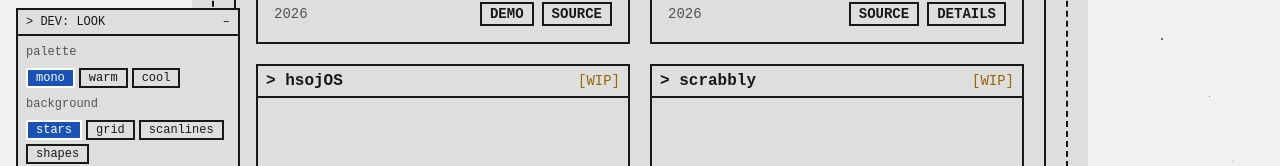
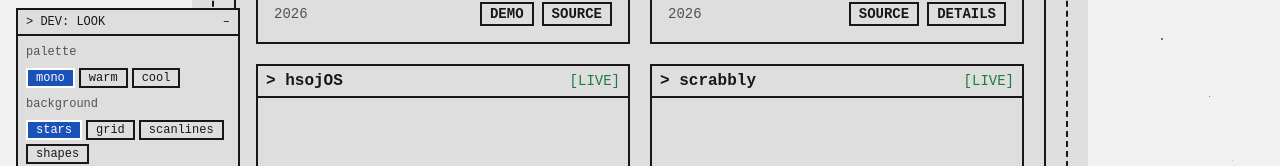
Before and after one commit to Hsoj-dev/hsoj.is-a.dev, a SvelteKit app: page /projects in a window 1280 px wide. Shown: the part 610-776 px from the top of the page. Built offline with nearby package versions, Linux system fonts and the light colour scheme.

Commit message:
feat: update hsojTab project

```diff
--- a/src/app.css
+++ b/src/app.css
@@ -3,6 +3,7 @@
 @plugin '@tailwindcss/typography';
 @source "./routes/projects/hsojOS";
 @source "./routes/projects/hsoj-tab/";
+@source "./routes/projects/hsojTab/";
 
 @plugin "daisyui" {
   themes: false;
--- a/src/lib/projects.ts
+++ b/src/lib/projects.ts
@@ -42,7 +42,7 @@ export const projects: Project[] = [
         slug: 'hsojOS',
         name: 'hsojOS',
         tagline: 'My Personal WebOS',
-        status: 'wip',
+        status: 'live',
         year: 2026,
         stack: ['Svelte', 'TypeScript', 'Tailwind'],
         repo: 'https://github.com/Hsoj-dev/hsojOS',
@@ -52,7 +52,7 @@ export const projects: Project[] = [
         slug: 'scrabbly',
         name: 'scrabbly',
         tagline: 'A Scrabble Training CLI App',
-        status: 'wip',
+        status: 'live',
         year: 2026,
         stack: ['JavaScript'],
         page: '/projects/scrabbly',
@@ -70,13 +70,13 @@ export const projects: Project[] = [
     demo: 'https://saypi.blog',
   },
   {
-      slug: 'hsoj-tab',
+      slug: 'hsojTab',
       name: 'hsoj-tab',
       tagline: 'My Personal New Tab Page',
-      status: 'wip',
+      status: 'live',
       year: 2026,
       stack: ['Svelte', 'TypeScript', 'Tailwind'],
       repo: 'https://github.com/Hsoj-dev/hsoj-tab',
-      demo: 'https://hsoj.is-a.dev/projects/hsoj-tab'
+      demo: 'https://hsoj.is-a.dev/projects/hsojTab'
   },
 ];
--- a/src/routes/projects/hsojTab/+page.svelte
+++ b/src/routes/projects/hsojTab/+page.svelte
@@ -1,4 +1,4 @@
-<!-- src\routes\projects\hsoj-tab\+page.svelte -->
+<!-- src\routes\projects\hsojTab\+page.svelte -->
 <script lang="ts">
   import Clock from "./Clock.svelte";
   import SearchBar from "./SearchBar.svelte";
--- a/src/routes/projects/hsojTab/Clock.svelte
+++ b/src/routes/projects/hsojTab/Clock.svelte
@@ -1,4 +1,4 @@
-<!-- src\routes\projects\hsoj-tab\Clock.svelte -->
+<!-- src\routes\projects\hsojTab\Clock.svelte -->
 <script lang="ts">
     let now = $state<Date | null>(null);
 
--- a/src/routes/projects/hsojTab/NewsCard.svelte
+++ b/src/routes/projects/hsojTab/NewsCard.svelte
@@ -1,4 +1,4 @@
-<!-- src\routes\projects\hsoj-tab\NewsCard.svelte -->
+<!-- src\routes\projects\hsojTab\NewsCard.svelte -->
 <script lang="ts">
 	import { onMount } from 'svelte';
 	import { fade } from 'svelte/transition';
@@ -16,7 +16,7 @@
 
 	onMount(async () => {
 		try {
-			const res = await fetch('/projects/hsoj-tab/news');
+			const res = await fetch('/projects/hsojTab/news');
 			if (!res.ok) throw new Error(String(res.status));
 			const data: { articles: NewsArticle[] } = await res.json();
 			articles = data.articles;
--- a/src/routes/projects/hsojTab/Panel.svelte
+++ b/src/routes/projects/hsojTab/Panel.svelte
@@ -1,4 +1,4 @@
-<!-- src\routes\projects\hsoj-tab\Panel.svelte -->
+<!-- src\routes\projects\hsojTab\Panel.svelte -->
 <script lang="ts">
     import type { Snippet } from "svelte";
 
--- a/src/routes/projects/hsojTab/SearchBar.svelte
+++ b/src/routes/projects/hsojTab/SearchBar.svelte
@@ -1,4 +1,4 @@
-<!-- src\routes\projects\hsoj-tab\SearchBar.svelte -->
+<!-- src\routes\projects\hsojTab\SearchBar.svelte -->
 <script lang="ts">
 	import { onMount } from 'svelte';
 	import { loadJSON, saveJSON } from './storage';
@@ -9,7 +9,7 @@
 		{ id: 'bing', name: 'Bing', action: 'https://www.bing.com/search' }
 	] as const;
 
-	const KEY = 'hsoj-tab:engine';
+	const KEY = 'hsojTab:engine';
 
 	let engineId = $state<string>(ENGINES[0].id);
 	let loaded = $state(false);
--- a/src/routes/projects/hsojTab/Shortcuts.svelte
+++ b/src/routes/projects/hsojTab/Shortcuts.svelte
@@ -1,4 +1,4 @@
-<!-- src\routes\projects\hsoj-tab\Shortcuts.svelte -->
+<!-- src\routes\projects\hsojTab\Shortcuts.svelte -->
 <script lang="ts">
 	import { onMount } from 'svelte';
 	import Panel from './Panel.svelte';
@@ -6,7 +6,7 @@
 
 	type Shortcut = { id: string; name: string; url: string };
 
-	const KEY = 'hsoj-tab:shortcuts';
+	const KEY = 'hsojTab:shortcuts';
 
 	let shortcuts = $state<Shortcut[]>([]);
 	let loaded = $state(false);
--- a/src/routes/projects/hsojTab/Todo.svelte
+++ b/src/routes/projects/hsojTab/Todo.svelte
@@ -1,4 +1,4 @@
-<!-- src\routes\projects\hsoj-tab\Todo.svelte -->
+<!-- src\routes\projects\hsojTab\Todo.svelte -->
 <script lang="ts">
 	import { onMount } from 'svelte';
 	import Panel from './Panel.svelte';
@@ -6,7 +6,7 @@
 
 	type Todo = { id: string; text: string; done: boolean };
 
-	const KEY = 'hsoj-tab:todos';
+	const KEY = 'hsojTab:todos';
 
 	let todos = $state<Todo[]>([]);
 	let loaded = $state(false);
--- a/src/routes/projects/hsojTab/storage.ts
+++ b/src/routes/projects/hsojTab/storage.ts
@@ -1,4 +1,4 @@
-// src\routes\projects\hsoj-tab\storage.ts
+// src\routes\projects\hsojTab\storage.ts
 
 export function loadJSON<T>(key: string, fallback: T): T {
   try {
```
Also changed, not shown: src/routes/projects/hsojTab/news/+server.ts (+4 -4 lines).
